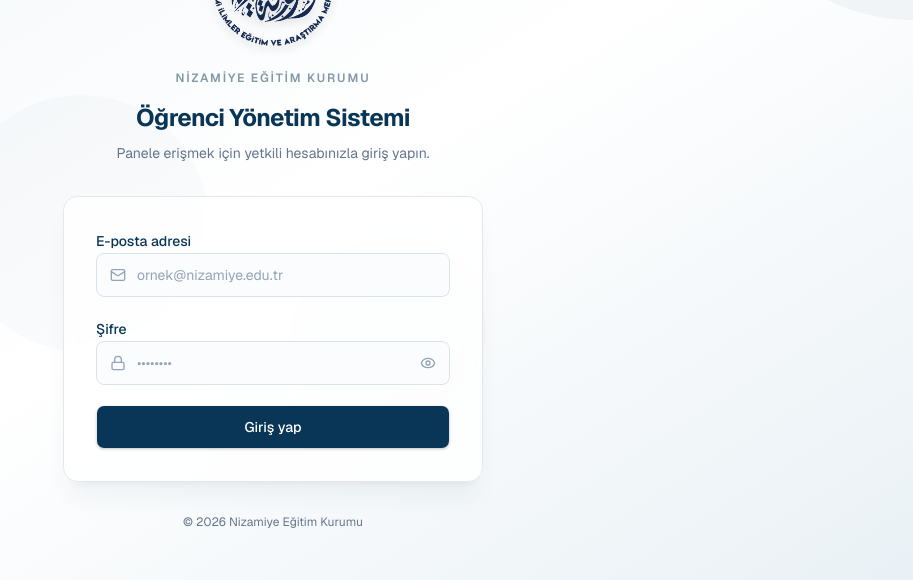
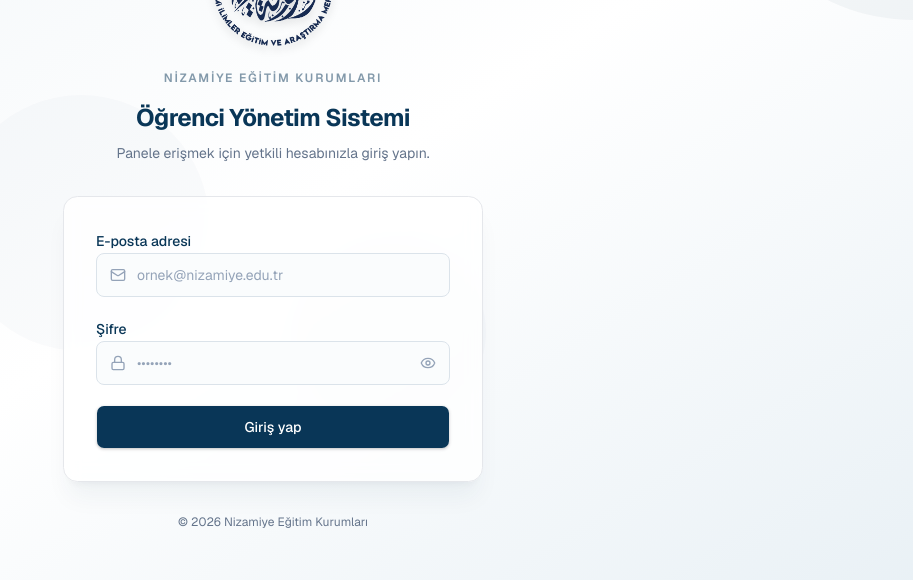
Before and after one commit to nizamiyebilgiislem-pixel/nizamiye, a Next.js app: page /login in a window 1280 px wide. Shown: the part 172-752 px from the top of the page, without its empty margins (367-1280 px from the left). Built offline with nearby package versions, Linux system fonts and the light colour scheme; no server answers.

Commit message:
feat: Login sayfası kurum adı 'Nizamiye Eğitim Kurumları' olarak güncellendi

```diff
--- a/src/app/(auth)/login/page.tsx
+++ b/src/app/(auth)/login/page.tsx
@@ -37,7 +37,7 @@
               priority
             />
           </div>
-          <p className="text-xs font-semibold uppercase tracking-[0.15em] text-[#093657]/50">Nizamiye Eğitim Kurumu</p>
+          <p className="text-xs font-semibold uppercase tracking-[0.15em] text-[#093657]/50">Nizamiye Eğitim Kurumları</p>
           <h1 className="mt-4 text-2xl font-bold tracking-tight text-[#093657]">Öğrenci Yönetim Sistemi</h1>
           <p className="mt-2 text-sm leading-relaxed text-muted-foreground">
             Panele erişmek için yetkili hesabınızla giriş yapın.
@@ -52,7 +52,7 @@
         {/* Footer */}
         <div className="mt-8 text-center">
           <p className="text-xs text-muted-foreground">
-            &copy; {new Date().getFullYear()} Nizamiye Eğitim Kurumu
+            &copy; {new Date().getFullYear()} Nizamiye Eğitim Kurumları
           </p>
         </div>
       </section>
```
